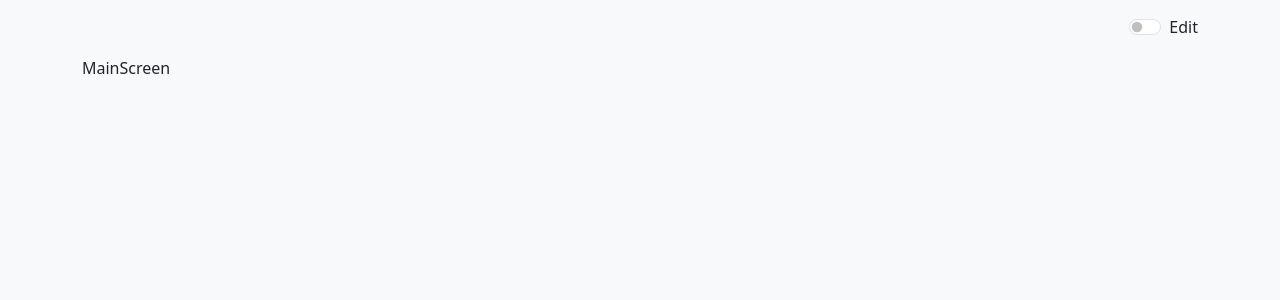
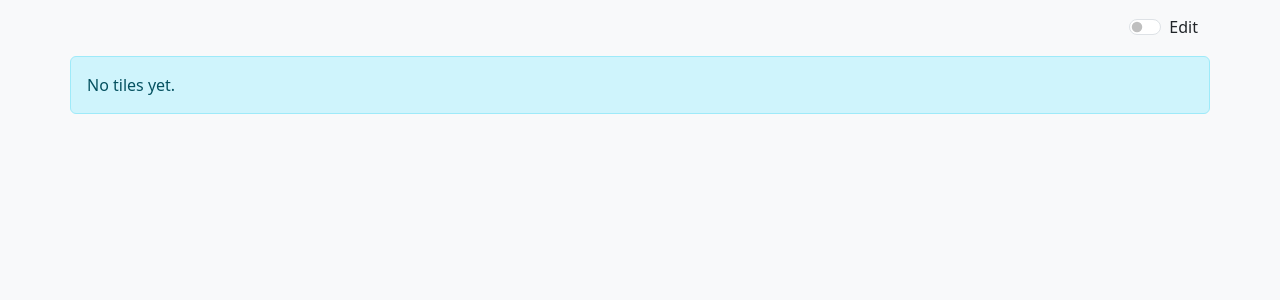
Before and after one commit to harrywebdev/tiles, a React (Vite) app: page / in a window 1280 px wide. Shown: the top 300 px of the page. Built offline with nearby package versions, Linux system fonts and the light colour scheme.

Commit message:
add action to add mock Tiles

```diff
--- a/src/components/TilesCanvas.tsx
+++ b/src/components/TilesCanvas.tsx
@@ -1,6 +1,7 @@
 import { FC } from "react";
-import { Col, Container, Row } from "react-bootstrap";
-import { useAppEditStore } from "../stores/app-edit-store.ts";
+import { Alert, Button, Col, Container, Row } from "react-bootstrap";
+import { useAppEditStore } from "../stores/app-edit.store.ts";
+import { AppTile, useAppTilesStore } from "../stores/app-tiles.store.ts";
 
 type TilesCanvasProps = {
   //
@@ -8,13 +9,23 @@ type TilesCanvasProps = {
 
 const TilesCanvas: FC<TilesCanvasProps> = () => {
   const { isEditing } = useAppEditStore();
+  const { tiles } = useAppTilesStore();
+
   return (
     <div
       className={`flex-grow-1 d-flex ${isEditing ? "bg-white" : "bg-light"}`}
     >
       <Container>
         <Row>
-          <Col>MainScreen</Col>
+          {tiles.map((tile, index) => (
+            <Col xs={3} key={`${index}_${tile.label}`} className={"p-3"}>
+              <Tile tile={tile} />
+            </Col>
+          ))}
+
+          {tiles.length === 0 ? (
+            <Alert variant={"info"}>No tiles yet.</Alert>
+          ) : null}
         </Row>
       </Container>
     </div>
@@ -22,3 +33,11 @@ const TilesCanvas: FC<TilesCanvasProps> = () => {
 };
 
 export default TilesCanvas;
+
+const Tile = ({ tile }: { tile: AppTile }) => {
+  return (
+    <Button variant={"outline-primary"} size={"lg"}>
+      {tile.label}
+    </Button>
+  );
+};
--- a/src/components/TopNavBar.tsx
+++ b/src/components/TopNavBar.tsx
@@ -7,8 +7,9 @@ import {
   Form,
   Navbar,
 } from "react-bootstrap";
-import { useAppEditStore } from "../stores/app-edit-store.ts";
+import { useAppEditStore } from "../stores/app-edit.store.ts";
 import { HiOutlineClock } from "react-icons/hi2";
+import { useAppTilesStore } from "../stores/app-tiles.store.ts";
 
 type TopNavBarProps = {
   //
@@ -39,13 +40,22 @@ const TopNavBar: FC<TopNavBarProps> = () => {
 export default TopNavBar;
 
 const EditTilesToolbar = ({ isVisible }: { isVisible: boolean }) => {
+  const { addTile } = useAppTilesStore();
+
+  const emojiList = ["😁", "❤️", "☠️", "🚀", "🎉", "🙏🏻"];
+
   return (
     <ButtonToolbar
       aria-label="Tiles Toolbar"
       className={isVisible ? "" : "invisible"}
     >
       <ButtonGroup className="me-2" aria-label="First group">
-        <Button variant={"primary"}>
+        <Button
+          variant={"primary"}
+          onClick={() =>
+            addTile({ label: emojiList[Math.floor(Math.random() * 5)] })
+          }
+        >
           <HiOutlineClock size={24} />
         </Button>
       </ButtonGroup>
--- /dev/null
+++ b/src/stores/app-tiles.store.ts
@@ -0,0 +1,15 @@
+import { create } from "zustand";
+
+export interface AppTile {
+  label: string;
+}
+
+interface AppTilesStore {
+  tiles: AppTile[];
+  addTile: (tile: AppTile) => void;
+}
+
+export const useAppTilesStore = create<AppTilesStore>((set) => ({
+  tiles: [],
+  addTile: (newTile) => set((state) => ({ tiles: [...state.tiles, newTile] })),
+}));
```
Also changed, not shown: src/stores/app-edit.store.ts (renamed from src/stores/app-edit-store.ts).
